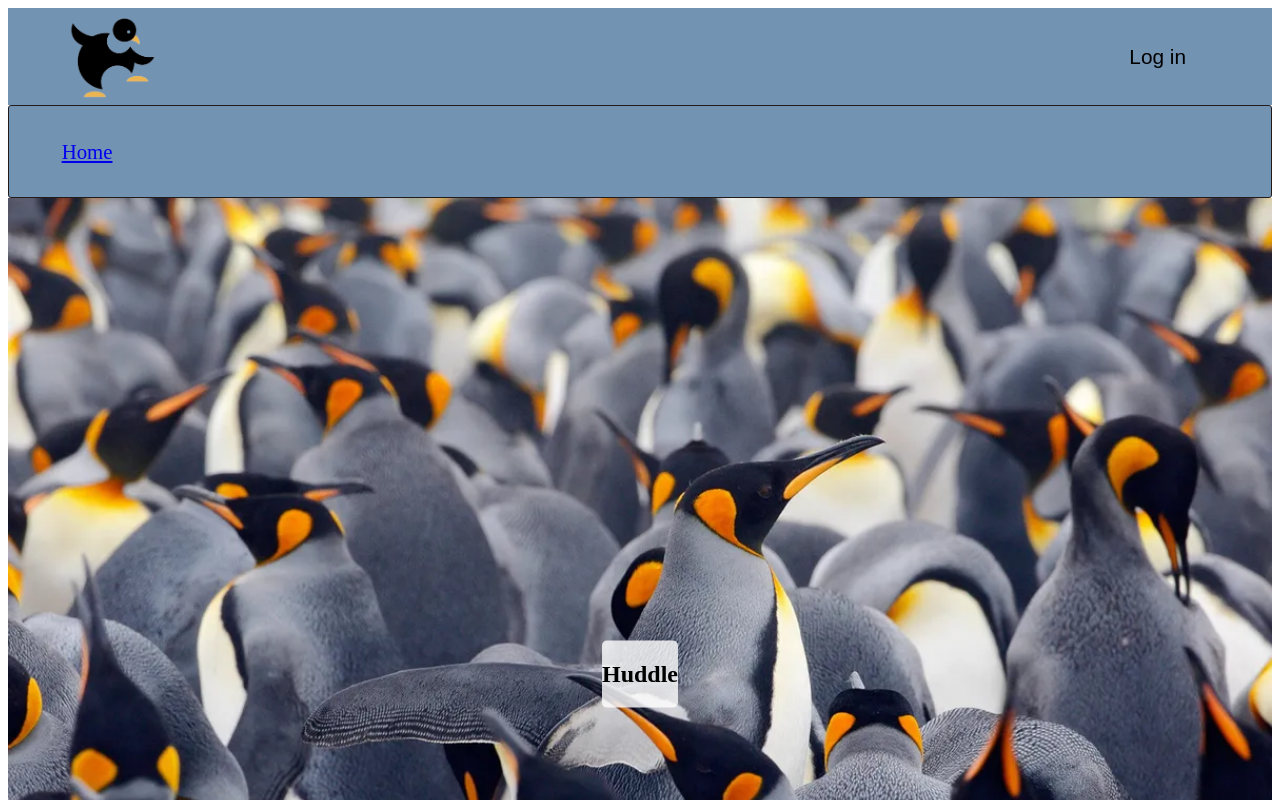
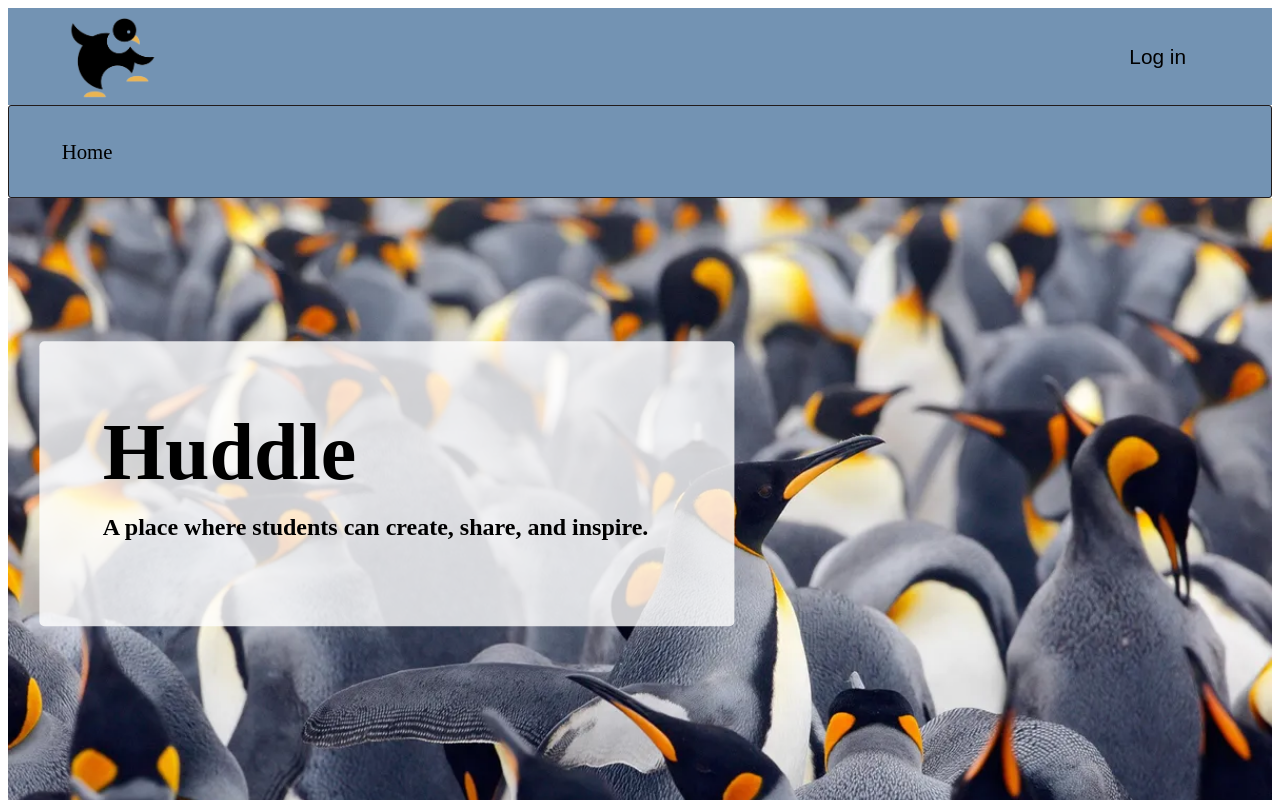
Before and after one commit to Kristin611/huddle, a React (Vite) app in the folder client/: page / in a window 1280 px wide. Shown: the top 800 px of the page. Built offline with nearby package versions, Linux system fonts and the light colour scheme.

Commit message:
edited hero component

```diff
--- a/client/src/components/Hero/Hero.css
+++ b/client/src/components/Hero/Hero.css
@@ -9,10 +9,25 @@
 
 .text-overlay {
     position: absolute;
-    top: 50%;
-    left: 50%;
+    top: 30%;
+    left: 30%;
     transform: translate(-50%, -50%);
-    text-align: center;
+    text-align: left;
     background-color: rgba(255, 255, 255, 0.8);
     border-radius: 5px;
+    width: 50%;
+    height: 30%;
+    padding-left: 5%;
+    display: flex;
+    flex-direction: column;
+    /* margin-left: 20%; */
 }
+
+.huddleTitle {
+    font-size: 5rem;
+
+}
+
+.huddleText {
+    margin-top: -8%;
+}
--- a/client/src/components/Hero/index.jsx
+++ b/client/src/components/Hero/index.jsx
@@ -8,7 +8,8 @@ const Hero = () => {
      <section className='hero-container'>
         <img className='heroImg' src={heroImage} alt="group of penguins" />
         <div className='text-overlay'>
-            <h2>Huddle</h2>
+            <h1 className='huddleTitle'>Huddle</h1>
+            <h2 className='huddleText'>A place where students can create, share, and inspire.</h2>
         </div>
      </section>
     </>
--- a/client/src/components/NavBar/NavBar.css
+++ b/client/src/components/NavBar/NavBar.css
@@ -11,4 +11,16 @@
 .navList {
     list-style: none;
     font-size: 1.3rem;
+
 }
+
+li a {
+    text-decoration: none;
+    color: black;
+}
+
+li a:hover {
+    border-radius: 5px;
+    padding: 10px;
+    background-color: rgb(139, 160, 182);
+}
```
Also changed, not shown: 2 other files (tests, documents, lock files or other folders).
